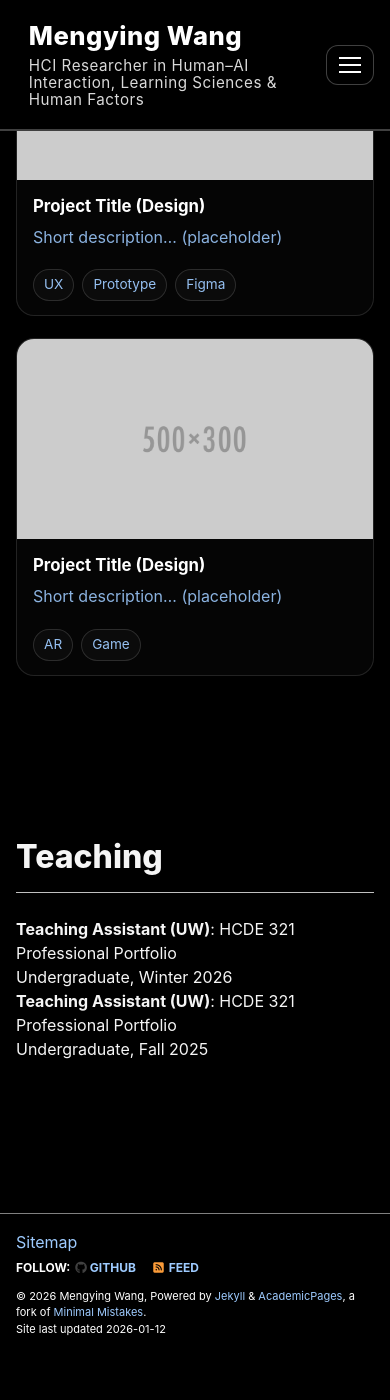
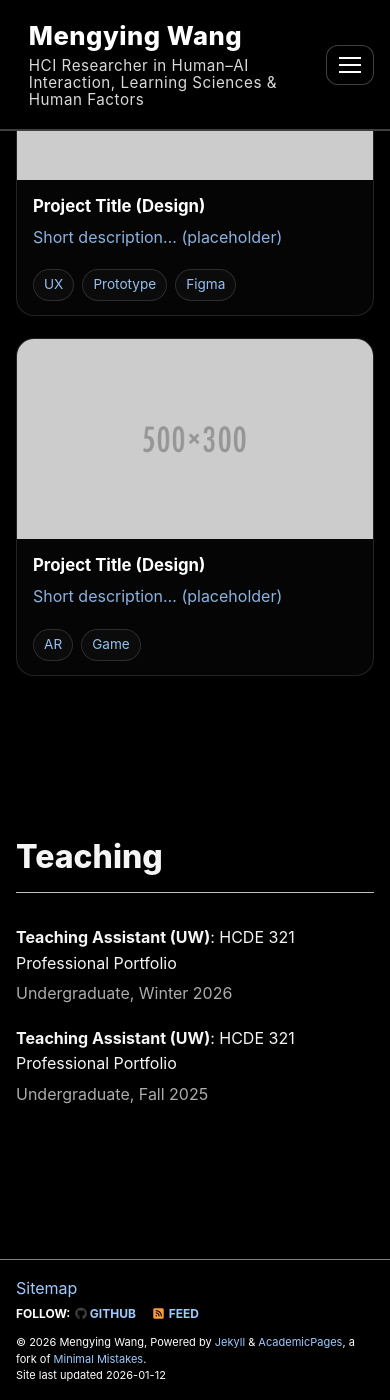
Before and after one commit to mengyingWWW/mengyingWWW.github.io, a Jekyll site: the page built from index.md, in a window 390 px wide and 1400 px high, scrolled down 3572 px. Built offline with Jekyll 4.4.1, drawn with Linux system fonts in a browser that asks for light colours; a script bundle is joined from its source files by our own code; library files that are not in the unit come from our copies; before the commit the page ends 4925 px from its top, so only the background shows below that.

Commit message:
Update main.scss

```diff
--- a/assets/css/main.scss
+++ b/assets/css/main.scss
@@ -482,22 +482,43 @@
   margin: 0.4rem 0;
 }
 /* =========================================================
-   Teaching table (Xiaoyu-style: left item + right term)
+   TEACHING (no table, no grid)
    ========================================================= */
-.teaching-table {
-  width: 100%;
-  border-collapse: collapse;
-  margin-top: 0.75rem;
+
+.teaching-list {
+  display: flex;
+  flex-direction: column;
+  gap: 1.2rem;
+  margin-top: 2rem;
 }
 
-.teaching-table td {
-  padding: 6px 0;
-  vertical-align: top;
+.teaching-item {
+  display: flex;
+  justify-content: space-between;
+  align-items: baseline;
+  gap: 2rem;
 }
 
-.teaching-table .teaching-term {
-  text-align: right;
+.teaching-left {
+  font-size: 1rem;          /* 👈 和正文一样 */
+  line-height: 1.6;
+}
+
+.teaching-right {
+  font-size: 1rem;          /* 👈 不再变小 */
+  line-height: 1.6;
   white-space: nowrap;
-  padding-left: 16px;
-  opacity: 0.9;
+  opacity: 0.85;
 }
+
+/* mobile 自动换行 */
+@media (max-width: 640px) {
+  .teaching-item {
+    flex-direction: column;
+    gap: 0.3rem;
+  }
+
+  .teaching-right {
+    opacity: 0.7;
+  }
+}
```
